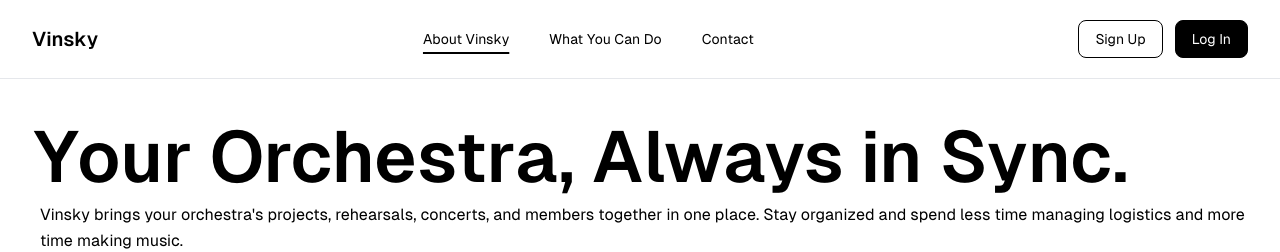
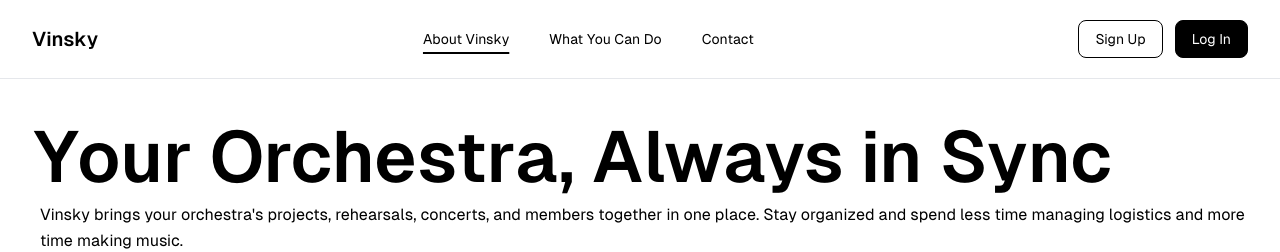
Before and after one commit to lbadiaestopa/vinsky-front, a React (Vite) app: page / in a window 1280 px wide. Shown: the top 252 px of the page. Built offline with nearby package versions, Linux system fonts and the light colour scheme; no server answers.

Commit message:
fix: change vertical padding and modify title

```diff
--- a/src/components/AboutSection.jsx
+++ b/src/components/AboutSection.jsx
@@ -2,10 +2,10 @@ import aboutImage from '../assets/about-image.png'
 
 function AboutSection() {
     return (
-        <section id="about" className="bg-white px-8 py-24 text-black">
+        <section id="about" className="bg-white px-8 pt-24 text-black">
             <div className="max-w-7xl mx-auto">
                 <h1 className="text-7xl font-semibold leading-tight">
-                    Your Orchestra, Always in Sync.
+                    Your Orchestra, Always in Sync
                 </h1>
 
                 <p className="ml-2 max-w-7xl text-base leading-relaxed">
```
